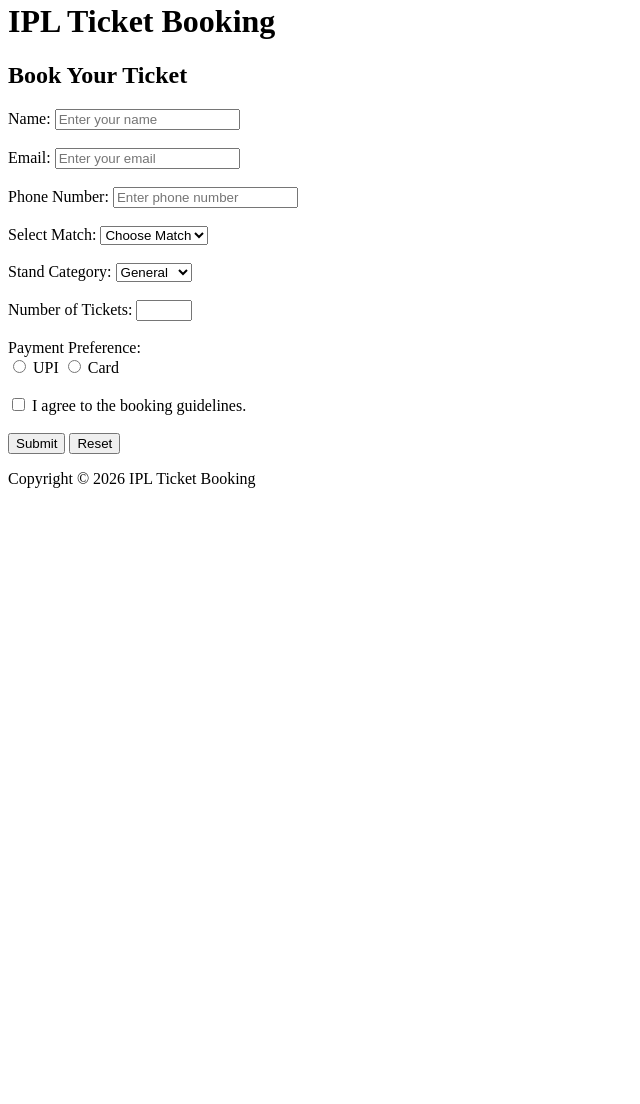
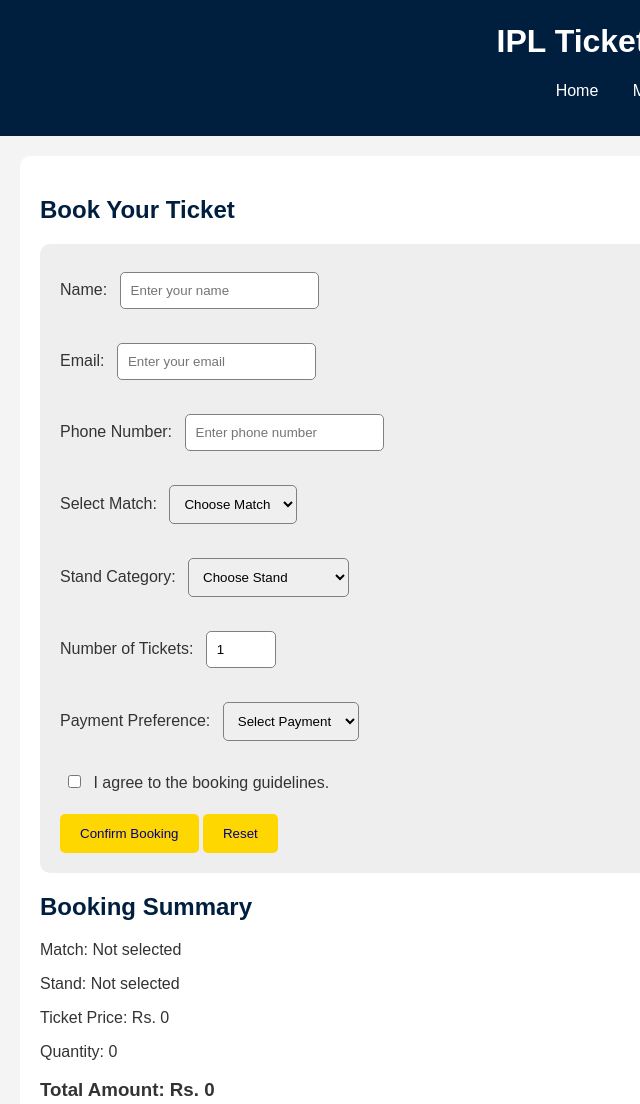
Before and after one commit to pyatigoudruyashwanth-hue/web, a plain HTML site: page web/booking.html in a window 1280 px wide. Shown: the part 18-1122 px from the top of the page, without its empty margins (0-640 px from the left). Before the commit the page ends 800 px from the top, so only its background shows below. Drawn offline with Linux system fonts and the light colour scheme.

Commit message:
Refactor IPL Ticket Booking form and add navigation
Updated the IPL Ticket Booking form with improved structure, added navigation, and enhanced user input fields.

```diff
--- a/web/booking.html
+++ b/web/booking.html
@@ -1,86 +1,208 @@
+<!DOCTYPE html>
+<html lang="en">
 
-<!DOCTYPE html>
-<html>
 <head>
+
+    <meta charset="UTF-8">
+
+    <meta name="viewport" content="width=device-width, initial-scale=1.0">
+
     <title>IPL Ticket Booking Form</title>
-    <link rel="stylesheet" href="styles.css">
+
+    <link rel="stylesheet" href="style.css">
+
 </head>
+
 <body>
 
 <header>
+
     <h1>IPL Ticket Booking</h1>
+
+    <nav>
+        <ul>
+            <li><a href="index.html">Home</a></li>
+            <li><a href="index.html#my-bookings">My Bookings</a></li>
+        </ul>
+    </nav>
+
 </header>
 
+
 <section>
+
     <h2>Book Your Ticket</h2>
 
-    <form action="#" method="get">
+    <form id="bookingForm">
 
-        <label>Name:</label>
-        <input type="text" name="name"
-        placeholder="Enter your name"
-        minlength="3" maxlength="30" required>
+        <label for="name">Name:</label>
+
+        <input type="text"
+               id="name"
+               name="name"
+               placeholder="Enter your name"
+               minlength="3"
+               maxlength="30"
+               required>
 
         <br><br>
 
-        <label>Email:</label>
-        <input type="email" name="email"
-        placeholder="Enter your email" required>
+
+        <label for="email">Email:</label>
+
+        <input type="email"
+               id="email"
+               name="email"
+               placeholder="Enter your email"
+               required>
 
         <br><br>
 
-        <label>Phone Number:</label>
-        <input type="tel" name="phone"
-        placeholder="Enter phone number"
-        pattern="[0-9]{10}" required>
+
+        <label for="phone">Phone Number:</label>
+
+        <input type="tel"
+               id="phone"
+               name="phone"
+               placeholder="Enter phone number"
+               pattern="[0-9]{10}"
+               required>
 
         <br><br>
 
-        <label>Select Match:</label>
-        <select name="match" required>
+
+        <label for="match">Select Match:</label>
+
+        <select id="match" name="match" required>
+
             <option value="">Choose Match</option>
-            <option>CSK vs MI</option>
-            <option>RCB vs KKR</option>
-            <option>DC vs SRH</option>
+
+            <option value="CSK vs MI">
+                CSK vs MI
+            </option>
+
+            <option value="RCB vs KKR">
+                RCB vs KKR
+            </option>
+
+            <option value="DC vs SRH">
+                DC vs SRH
+            </option>
+
         </select>
 
         <br><br>
 
-        <label>Stand Category:</label>
-        <select name="stand" required>
-            <option>General</option>
-            <option>Premium</option>
-            <option>VIP</option>
+
+        <label for="stand">Stand Category:</label>
+
+        <select id="stand" name="stand" required>
+
+            <option value="">Choose Stand</option>
+
+            <option value="General" data-price="1500">
+                General - Rs. 1500
+            </option>
+
+            <option value="Premium" data-price="3500">
+                Premium - Rs. 3500
+            </option>
+
+            <option value="VIP" data-price="7500">
+                VIP - Rs. 7500
+            </option>
+
         </select>
 
         <br><br>
 
-        <label>Number of Tickets:</label>
-        <input type="number" name="tickets"
-        min="1" max="10" required>
+
+        <label for="quantity">Number of Tickets:</label>
+
+        <input type="number"
+               id="quantity"
+               name="quantity"
+               min="1"
+               max="10"
+               value="1"
+               required>
 
         <br><br>
 
-        <label>Payment Preference:</label><br>
-        <input type="radio" name="payment" value="UPI" required> UPI
-        <input type="radio" name="payment" value="Card"> Card
+
+        <label for="payment">Payment Preference:</label>
+
+        <select id="payment" name="payment" required>
+
+            <option value="">Select Payment</option>
+
+            <option value="UPI">UPI</option>
+
+            <option value="Card">Card</option>
+
+        </select>
 
         <br><br>
 
-        <input type="checkbox" required>
-        I agree to the booking guidelines.
+
+        <input type="checkbox" id="agreement" required>
+
+        <label for="agreement">
+            I agree to the booking guidelines.
+        </label>
 
         <br><br>
 
-        <button type="submit">Submit</button>
+
+        <button type="submit">Confirm Booking</button>
+
         <button type="reset">Reset</button>
 
     </form>
+
+
+    <div class="summary-card">
+
+        <h2>Booking Summary</h2>
+
+        <p>
+            Match:
+            <span id="summary-match">Not selected</span>
+        </p>
+
+        <p>
+            Stand:
+            <span id="summary-stand">Not selected</span>
+        </p>
+
+        <p>
+            Ticket Price: Rs.
+            <span id="summary-price">0</span>
+        </p>
+
+        <p>
+            Quantity:
+            <span id="summary-quantity">0</span>
+        </p>
+
+        <h3>
+            Total Amount: Rs.
+            <span id="summary-total">0</span>
+        </h3>
+
+    </div>
+
 </section>
 
+
 <footer>
+
     <p>Copyright © 2026 IPL Ticket Booking</p>
+
 </footer>
+
+
+<script src="app.js"></script>
 
 </body>
 </html>
```
